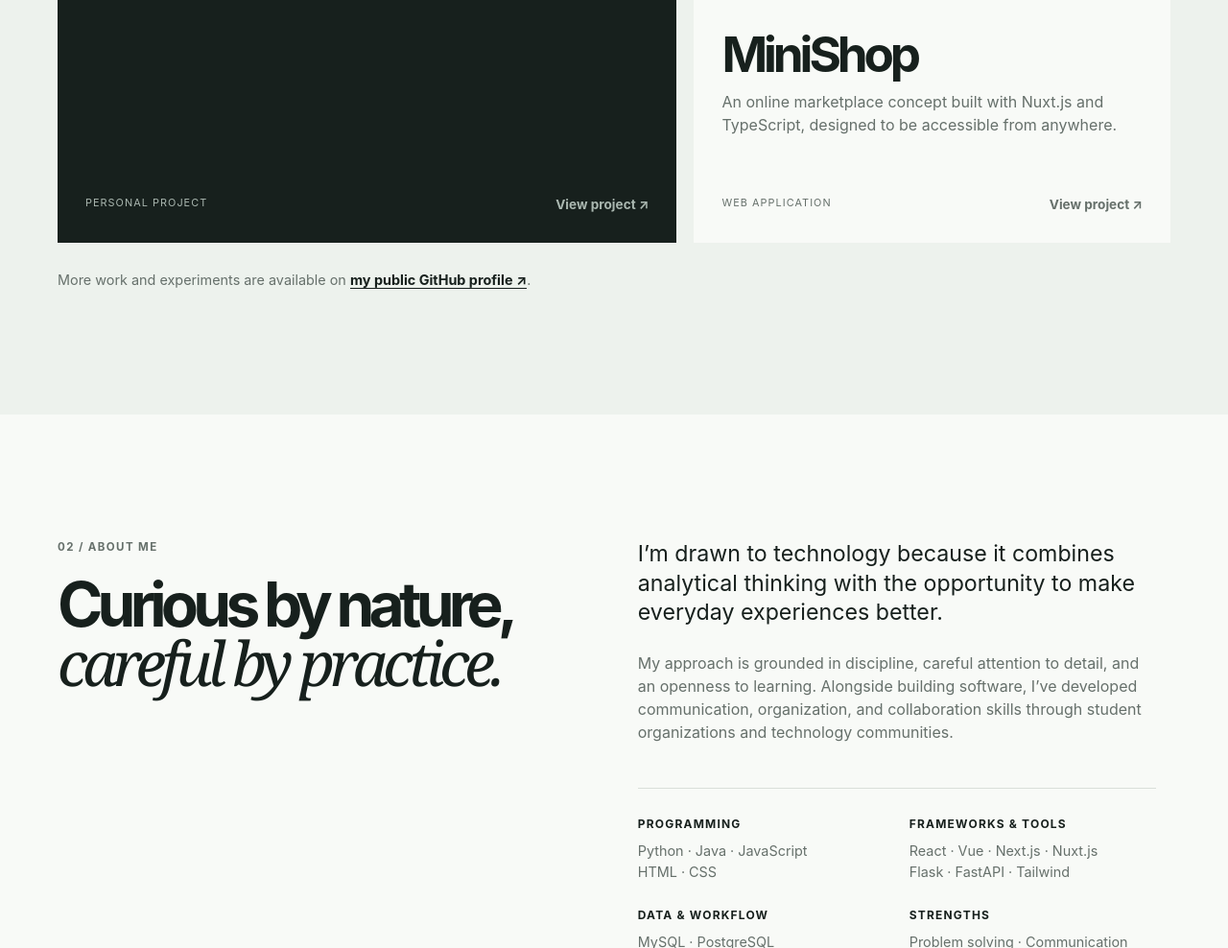
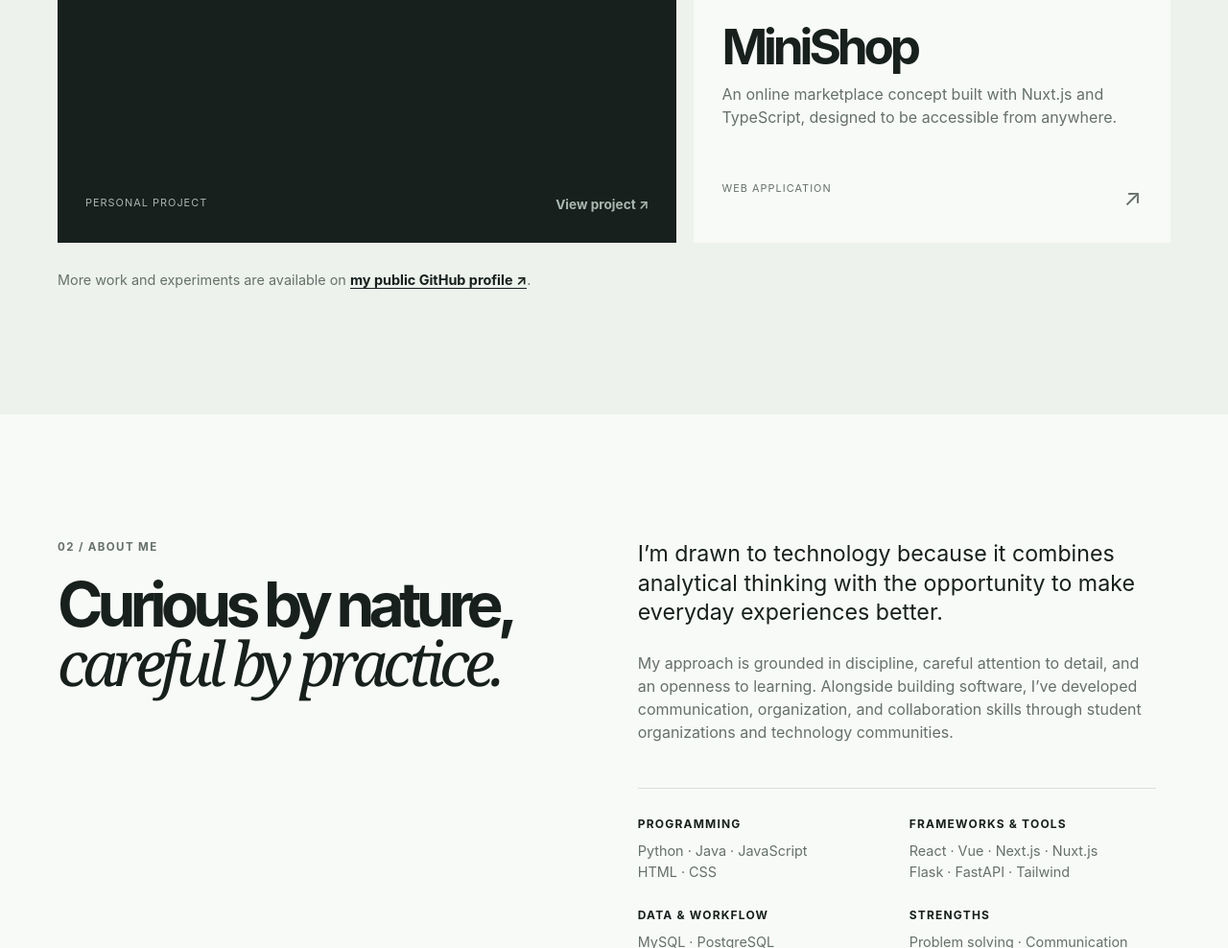
Before and after one commit to ahmadpajar/ahmadpajar-portofolio, a plain HTML site: page index.html in a window 1280 px wide. Shown: the part 1572-2560 px from the top of the page at 96% size. Drawn offline with Linux system fonts and the light colour scheme.

Commit message:
Remove MiniShop project link
Co-authored-by: Copilot App <223556219+Copilot@users.noreply.github.com>

```diff
--- a/index.html
+++ b/index.html
@@ -75,7 +75,7 @@
             <article class="project-card">
               <div class="project-meta"><span>03</span><span>Web · Nuxt.js / TypeScript</span></div>
               <div><h3>MiniShop</h3><p>An online marketplace concept built with Nuxt.js and TypeScript, designed to be accessible from anywhere.</p></div>
-              <div class="project-footer"><span class="project-tag">Web application</span><a href="https://ahmadpajar.github.io/minishop/" target="_blank" rel="noopener noreferrer">View project <span aria-hidden="true">↗</span></a></div>
+              <div class="project-footer"><span class="project-tag">Web application</span><span class="project-arrow" aria-hidden="true">↗</span></div>
             </article>
           </div>
           <p class="github-note">More work and experiments are available on <a href="https://github.com/ahmadpajar" target="_blank" rel="noopener noreferrer">my public GitHub profile <span aria-hidden="true">↗</span></a>.</p>
```
